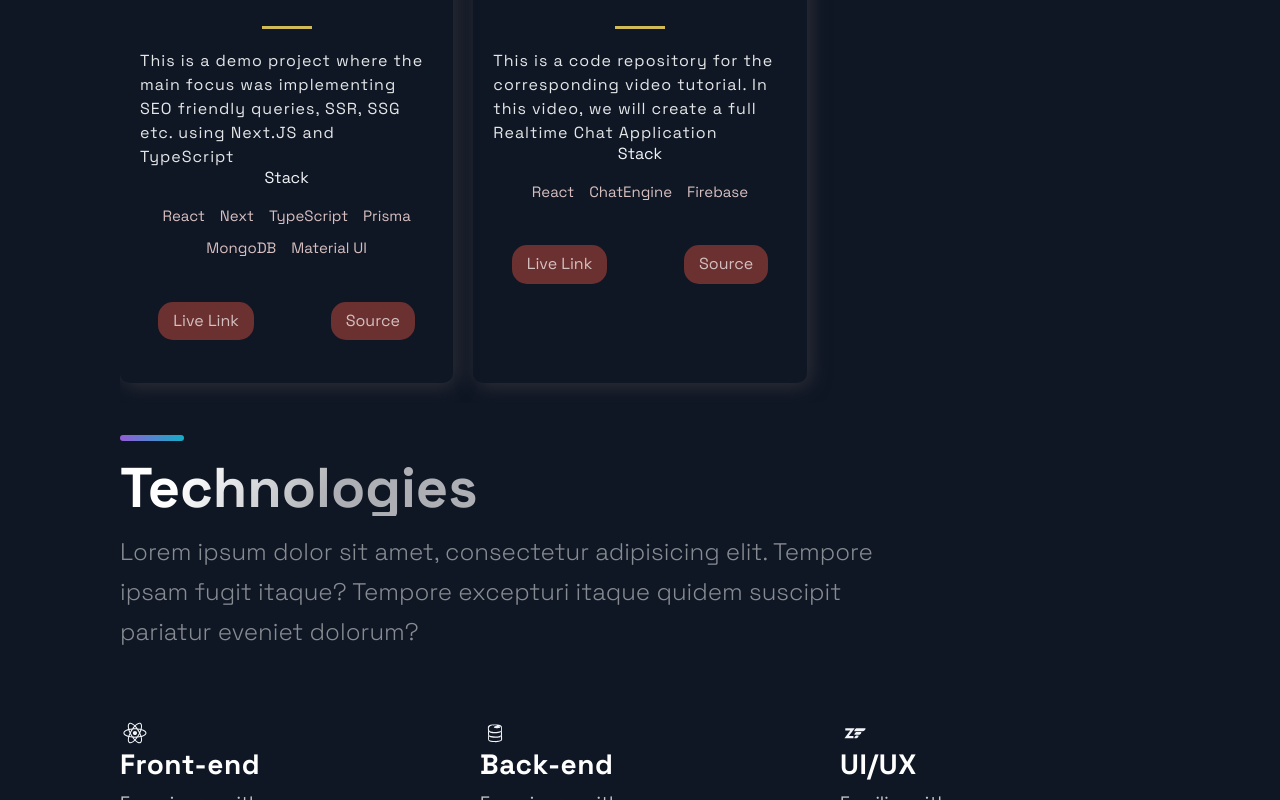
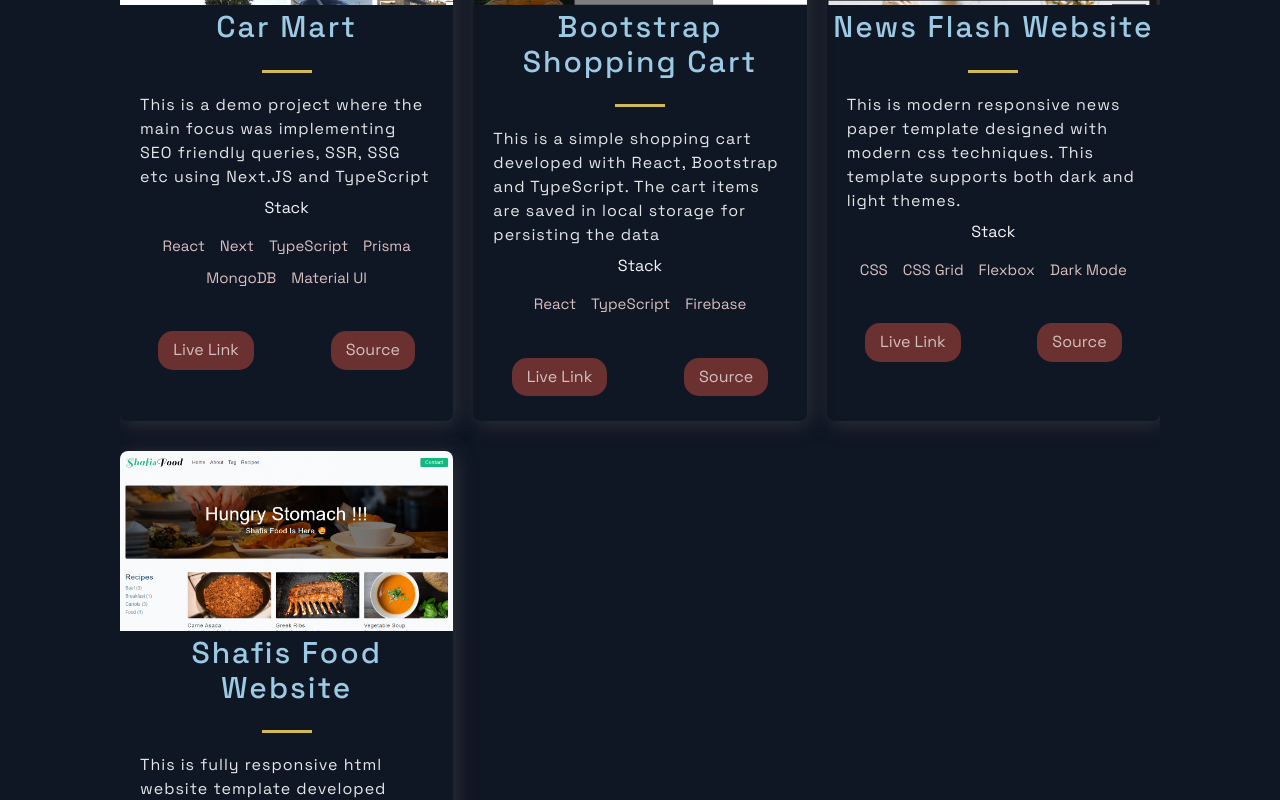
Before and after one commit to devshafi/devshafi.github.io, a Next.js app: page / in a window 1280 px wide. Shown: the part 1820-2620 px from the top of the page. Built offline with nearby package versions, Linux system fonts and the light colour scheme.

Commit message:
updated projects style

```diff
--- a/src/components/Projects/Projects.js
+++ b/src/components/Projects/Projects.js
@@ -22,7 +22,7 @@
             </TitleContent>
             <CardInfo>{project.description}</CardInfo>
             <div>
-              <TitleContent>Stack</TitleContent>
+              <TitleContent spaceAbove >Stack</TitleContent>
               <TagList>
                 {project.tags.map((tag, i) => (
                   <Tag key={i}>{tag}</Tag>
--- a/src/components/Projects/ProjectsStyles.js
+++ b/src/components/Projects/ProjectsStyles.js
@@ -2,7 +2,8 @@
 
 export const Img = styled.img`
   width:100%;
-  height:25%;
+  height: 180px;
+  display: block;
   object-fit: cover;
   overflow: hidden;
 `
@@ -23,9 +24,9 @@
 
 `
 export const BlogCard = styled.div`
-  border-radius: 10px;
+  border-radius: 8px;
   box-shadow: 3px 3px 20px rgba(80, 78, 78, 0.5);
-  text-align: center;
+  overflow: hidden;
   height: 100%;
   @media ${(props) => props.theme.breakpoints.sm} {
     width: 100%;
@@ -35,15 +36,15 @@
   text-align: center;
   z-index: 20;
   width: 100%;
+  margin-top: ${(props) => props.spaceAbove ? '1rem' : ''};
 
 `;
-
 
 export const HeaderThree = styled.h3`
   font-weight: 500;
   letter-spacing: 2px;
   color: #9cc9e3;
-  padding: .5rem 0;
+  padding: .5rem 0.5rem;
   font-size: ${(props) => props.title ? '3rem' : '2rem'};
 `;
 
@@ -74,10 +75,6 @@
   line-height: 24px;
   text-align: start;
   letter-spacing: 1px;
-  @media ${(props) => props.theme.breakpoints.sm} {
-    padding:.3rem
-
-}
 `;
 
 
--- a/src/components/Technologies/Technologies.js
+++ b/src/components/Technologies/Technologies.js
@@ -9,7 +9,7 @@
     <br/>
     <SectionTitle>Technologies</SectionTitle>
     <SectionText>
-      Lorem ipsum dolor sit amet, consectetur adipisicing elit. Tempore ipsam fugit itaque? Tempore excepturi itaque quidem suscipit pariatur eveniet dolorum?
+
     </SectionText>
     <List>
       <ListItem>
@@ -18,7 +18,7 @@
           <ListTitle>Front-end</ListTitle>
           <ListParagraph>
             Experience with <br />
-            React.js
+            React, Next, Vue, Nuxt
           </ListParagraph>
 
         </ListContainer>
--- a/src/constants/constants.js
+++ b/src/constants/constants.js
@@ -3,7 +3,7 @@
     title: 'OC Academy',
     description: "This is a fully functional web application developed for a Canadian company. User can explore different courses and programs offered by the institute and purchase directly from the site. I was the the team lead of the project.",
     image: '/images/img-oca.PNG',
-    tags: ['Express', 'Node', 'GraphQL', 'MongoDB', 'Vue','Nuxt','Stripe'],
+    tags: ['Express', 'Node', 'GraphQL', 'MongoDB', 'Vue', 'Nuxt', 'Stripe'],
     isPrivate: true,
     link: 'https://ocacademy.ca',
     code: '',
@@ -13,7 +13,7 @@
     title: 'Lighthouse Academy',
     description: "This is a Canadian online school course management system. Using this web application, students can register for courses of grade 9 to 12. This system allows payment for the registration, automatic invoice generation, automatic mailing etc.",
     image: '/images/img-lha.PNG',
-    tags: ['Express', 'Node', 'GraphQL', 'MongoDB', 'Vue','Nuxt','Stripe'],
+    tags: ['Express', 'Node', 'GraphQL', 'MongoDB', 'Vue', 'Nuxt', 'Stripe'],
     isPrivate: true,
     link: 'https://course.lighthouseacademy.ca',
     code: '',
@@ -23,30 +23,51 @@
     title: 'Vid Quiz',
     description: "This is a video based quiz web application where participants can watch videos on certain topics and then participate in quiz, see the result. Authentication has been implemented in this application using firebase.",
     image: '/images/img-vid-quiz.PNG',
-    tags: ['React','Next','TypeScript','Prisma','MongoDB','Material UI'],
-    isPrivate:false,
-    link: 'https://car-mart.vercel.app',
-    code: 'https://github.com/devshafi/car-mart',
+    tags: ['React', 'Firebase', 'authentication', 'CSS module'],
+    isPrivate: false,
+    link: 'https://vid-quiz.netlify.app',
+    code: 'https://github.com/devshafi/vid-quiz',
     id: 2,
   },
   {
     title: 'Car Mart',
-    description: "This is a demo project where the main focus was implementing SEO friendly queries, SSR, SSG etc. using Next.JS and TypeScript",
+    description: "This is a demo project where the main focus was implementing SEO friendly queries, SSR, SSG etc using Next.JS and TypeScript",
     image: '/images/img-car-mart.PNG',
-    tags: ['React','Next','TypeScript','Prisma','MongoDB','Material UI'],
-    isPrivate:false,
+    tags: ['React', 'Next', 'TypeScript', 'Prisma', 'MongoDB', 'Material UI'],
+    isPrivate: false,
     link: 'https://car-mart.vercel.app',
     code: 'https://github.com/devshafi/car-mart',
     id: 3,
   },
   {
-    title: 'Unichat',
-    description: "This is a code repository for the corresponding video tutorial. In this video, we will create a full Realtime Chat Application",
-    image: '/images/4.jpg',
-    tags: ['React', 'ChatEngine', 'Firebase'],
-    source: 'https://google.com',
-    visit: 'https://google.com',
+    title: 'Bootstrap Shopping Cart',
+    description: "This is a simple shopping cart developed with React, Bootstrap and TypeScript. The cart items are saved in local storage for persisting the data",
+    image: '/images/img-cart.PNG',
+    tags: ['React', 'TypeScript', 'Firebase'],
+    isPrivate: false,
+    link: 'https://react-ts-shopping-cart.netlify.app',
+    code: 'https://github.com/devshafi/react-ts-shopping-cart',
     id: 4,
+  },
+  {
+    title: 'News Flash Website',
+    description: "This is modern responsive news paper template designed with modern css techniques. This template supports both dark and light themes.",
+    image: '/images/img-news-flash.PNG',
+    tags: ['CSS', 'CSS Grid', 'Flexbox','Dark Mode'],
+    isPrivate: false,
+    link: 'https://react-ts-shopping-cart.netlify.app',
+    code: 'https://github.com/devshafi/react-ts-shopping-cart',
+    id: 5,
+  },
+  {
+    title: 'Shafis Food Website',
+    description: "This is fully responsive html website template developed using CSS Grid, Flexbox etc.",
+    image: '/images/img-shafis-food.PNG',
+    tags: ['CSS', 'CSS Grid', 'Flexbox'],
+    isPrivate: false,
+    link: 'https://shafisfood.netlify.app',
+    code: 'https://github.com/devshafi/shafisfood',
+    id: 6,
   },
 ];
 
```
Also changed, not shown: public/images/img-news-flash.PNG (added), public/images/img-shafis-food.PNG (added).
